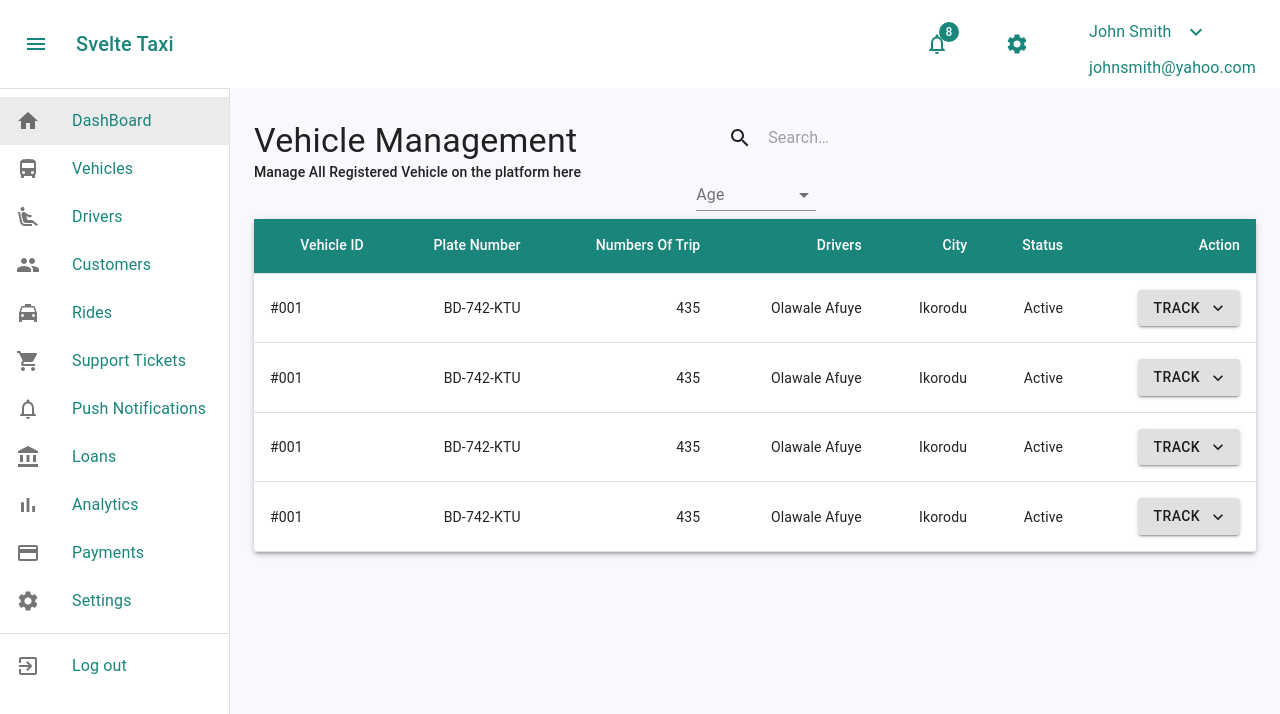
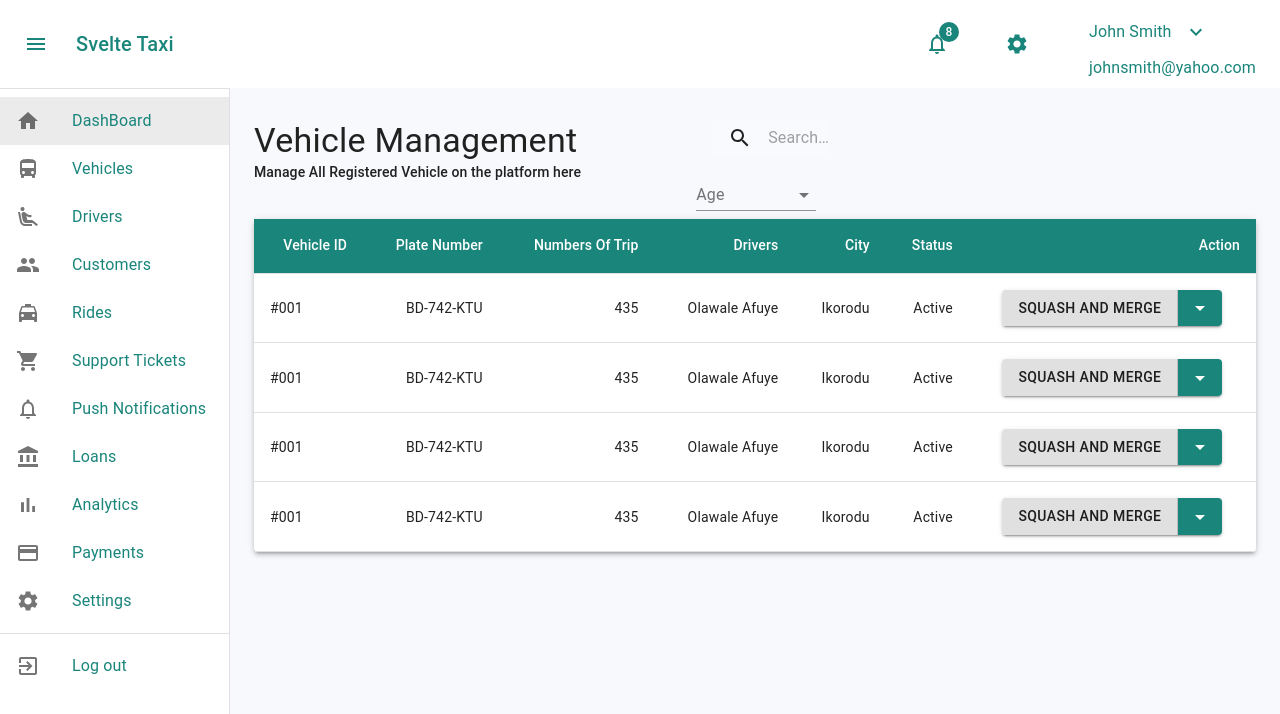
Before and after one commit to walosha/svelte_taxi, a React (Create React App) app: page /vehicles in a window 1280 px wide. Shown: the top 714 px of the page. Built offline with nearby package versions, Linux system fonts and the light colour scheme.

Commit message:
created dropdown button component

```diff
--- /dev/null
+++ b/src/components/DropDownButton.jsx
@@ -0,0 +1,103 @@
+import React from "react";
+import Grid from "@material-ui/core/Grid";
+import Button from "@material-ui/core/Button";
+import ButtonGroup from "@material-ui/core/ButtonGroup";
+import ArrowDropDownIcon from "@material-ui/icons/ArrowDropDown";
+import ClickAwayListener from "@material-ui/core/ClickAwayListener";
+import Grow from "@material-ui/core/Grow";
+import Paper from "@material-ui/core/Paper";
+import Popper from "@material-ui/core/Popper";
+import MenuItem from "@material-ui/core/MenuItem";
+import MenuList from "@material-ui/core/MenuList";
+
+const options = [
+  "Create a merge commit",
+  "Squash and merge",
+  "Rebase and merge"
+];
+
+export default function DropDownButton() {
+  const [open, setOpen] = React.useState(false);
+  const anchorRef = React.useRef(null);
+  const [selectedIndex, setSelectedIndex] = React.useState(1);
+
+  const handleClick = () => {
+    console.info(`You clicked ${options[selectedIndex]}`);
+  };
+
+  const handleMenuItemClick = (event, index) => {
+    setSelectedIndex(index);
+    setOpen(false);
+  };
+
+  const handleToggle = () => {
+    setOpen(prevOpen => !prevOpen);
+  };
+
+  const handleClose = event => {
+    if (anchorRef.current && anchorRef.current.contains(event.target)) {
+      return;
+    }
+
+    setOpen(false);
+  };
+
+  return (
+    <Grid container direction="column" alignItems="center">
+      <Grid item xs={12}>
+        <ButtonGroup
+          variant="contained"
+          ref={anchorRef}
+          aria-label="split button"
+        >
+          <Button onClick={handleClick}>{options[selectedIndex]}</Button>
+          <Button
+            color="primary"
+            size="small"
+            aria-controls={open ? "split-button-menu" : undefined}
+            aria-expanded={open ? "true" : undefined}
+            aria-label="select merge strategy"
+            aria-haspopup="menu"
+            onClick={handleToggle}
+          >
+            <ArrowDropDownIcon />
+          </Button>
+        </ButtonGroup>
+        <Popper
+          open={open}
+          anchorEl={anchorRef.current}
+          role={undefined}
+          transition
+          disablePortal
+        >
+          {({ TransitionProps, placement }) => (
+            <Grow
+              {...TransitionProps}
+              style={{
+                transformOrigin:
+                  placement === "bottom" ? "center top" : "center bottom"
+              }}
+            >
+              <Paper>
+                <ClickAwayListener onClickAway={handleClose}>
+                  <MenuList id="split-button-menu">
+                    {options.map((option, index) => (
+                      <MenuItem
+                        key={option}
+                        disabled={index === 2}
+                        selected={index === selectedIndex}
+                        onClick={event => handleMenuItemClick(event, index)}
+                      >
+                        {option}
+                      </MenuItem>
+                    ))}
+                  </MenuList>
+                </ClickAwayListener>
+              </Paper>
+            </Grow>
+          )}
+        </Popper>
+      </Grid>
+    </Grid>
+  );
+}
--- a/src/pages/vehicles.jsx
+++ b/src/pages/vehicles.jsx
@@ -1,14 +1,8 @@
 import React from "react";
 import { fade, makeStyles } from "@material-ui/core/styles";
 import Grid from "@material-ui/core/Grid";
-import {
-  Container,
-  Paper,
-  TableRow,
-  TableCell,
-  Button
-} from "@material-ui/core";
-import { KeyboardArrowDownSharp } from "@material-ui/icons";
+import { Container, Paper, TableRow, TableCell } from "@material-ui/core";
+import DropDownButton from "../components/DropDownButton";
 import InputBase from "@material-ui/core/InputBase";
 import SearchIcon from "@material-ui/icons/Search";
 import DataTable from "../components/Tables";
@@ -127,13 +121,7 @@ export default function Vehicles() {
                   <TableCell align="right">{row.city}</TableCell>
                   <TableCell align="right">{row.status}</TableCell>
                   <TableCell align="right">
-                    {" "}
-                    <Button
-                      endIcon={<KeyboardArrowDownSharp />}
-                      variant="contained"
-                    >
-                      Track
-                    </Button>
+                    <DropDownButton />
                   </TableCell>
                 </TableRow>
               ))}
```
